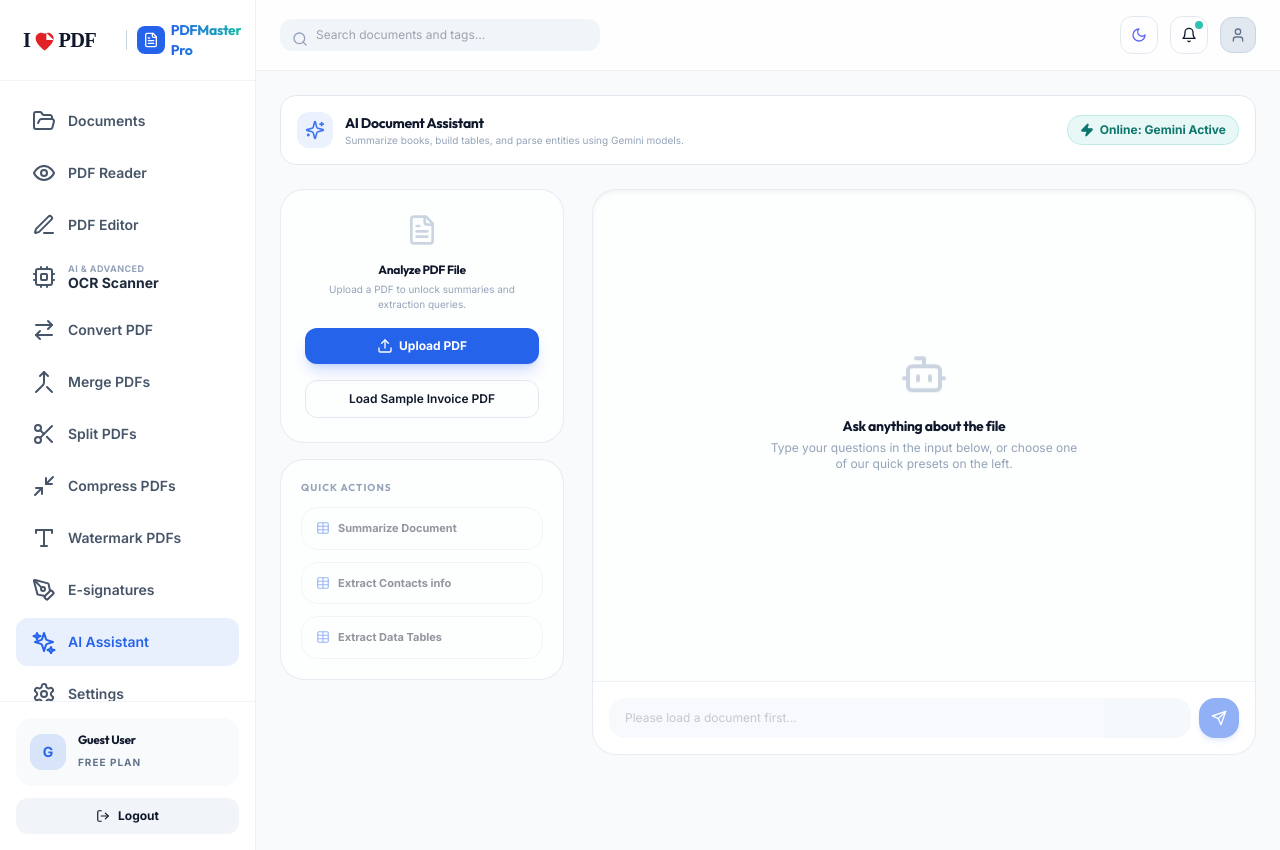
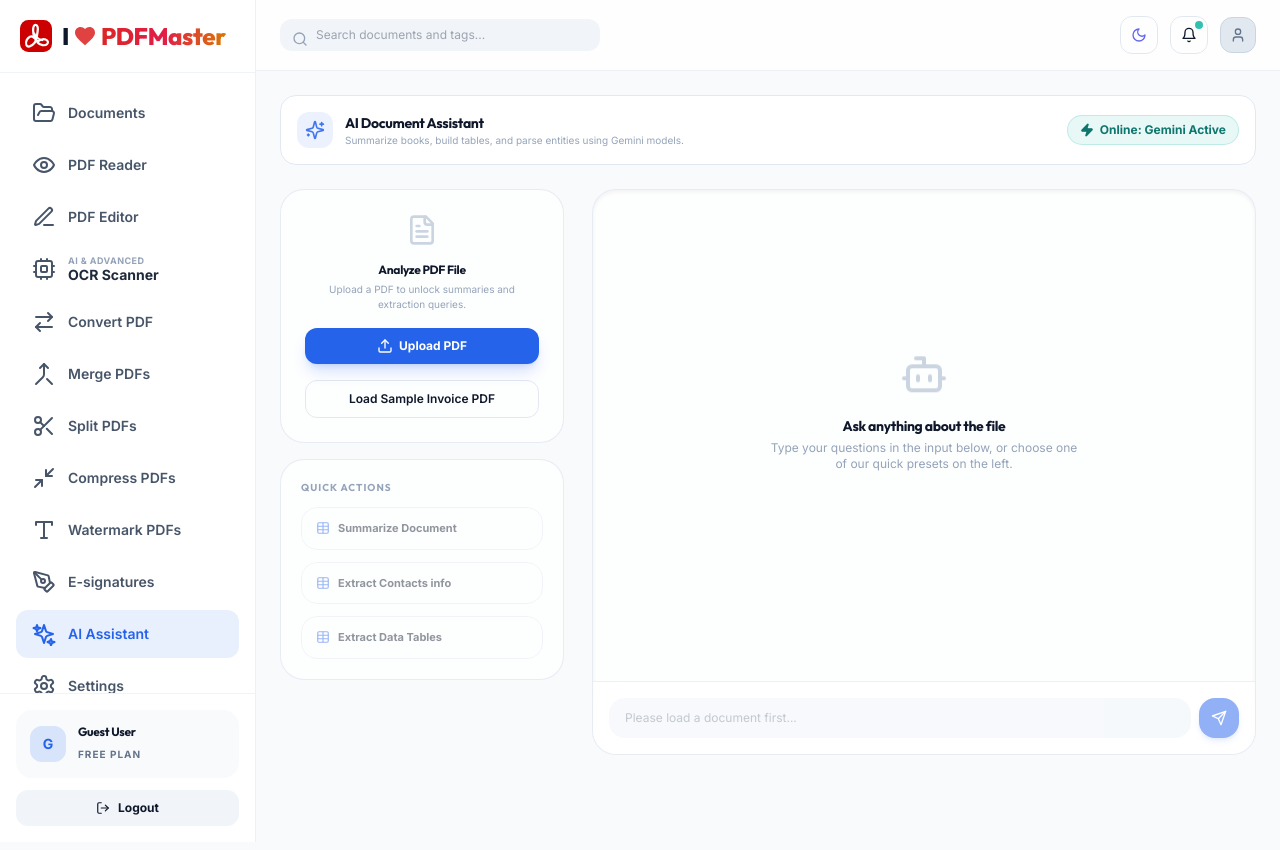
Before and after one commit to vinaykumar25121995/pdfmaster_pro, a Next.js app in the folder frontend/: page /dashboard/ai in a window 1280 px wide. Built offline with nearby package versions, Linux system fonts and the light colour scheme.

Commit message:
Update brand logo to red squircle ribbon badge with I ❤️ PDFMaster typography, set 20 free uses on daily basis, and make PDF Reading always 100% free

```diff
--- a/frontend/src/app/dashboard/layout.tsx
+++ b/frontend/src/app/dashboard/layout.tsx
@@ -35,8 +35,22 @@
 
   useEffect(() => {
     const hasToken = localStorage.getItem('token');
+    // PDF Reading is always 100% free and unlimited
+    if (pathname && pathname.startsWith('/dashboard/reader')) {
+      setShowLoginModal(false);
+      return;
+    }
     if (!hasToken) {
-      const currentCount = parseInt(localStorage.getItem('pdfmaster_usage_count') || '0', 10) + 1;
+      const todayStr = new Date().toISOString().slice(0, 10);
+      const storedDate = localStorage.getItem('pdfmaster_usage_date');
+      let currentCount = 0;
+      if (storedDate === todayStr) {
+        currentCount = parseInt(localStorage.getItem('pdfmaster_usage_count') || '0', 10) + 1;
+      } else {
+        // New day! Reset counter daily
+        currentCount = 1;
+        localStorage.setItem('pdfmaster_usage_date', todayStr);
+      }
       localStorage.setItem('pdfmaster_usage_count', currentCount.toString());
       setUsageCount(currentCount);
       if (currentCount > 20) {
@@ -86,20 +100,9 @@
         <div>
           {/* Logo Brand */}
           <div className="p-5 flex items-center justify-between border-b border-slate-200/50 dark:border-slate-800/50">
-            <div className="flex items-center space-x-2.5">
-              <Link href="/" title="Home Page" className="hover:opacity-85 transition-opacity">
-                <ILovePdfLogo className="h-6" />
-              </Link>
-              <div className="w-px h-5 bg-slate-300 dark:bg-slate-700"></div>
-              <Link href="/" className="flex items-center space-x-1.5 hover:opacity-85 transition-opacity" title="Home Page">
-                <div className="bg-primary p-1.5 rounded-lg text-white">
-                  <FileText className="h-4 w-4" />
-                </div>
-                <span className="font-display font-bold text-sm tracking-tight bg-gradient-to-r from-primary to-accent bg-clip-text text-transparent">
-                  PDFMaster Pro
-                </span>
-              </Link>
-            </div>
+            <Link href="/" title="Home Page" className="hover:opacity-90 transition-opacity">
+              <ILovePdfLogo className="h-8 w-8" />
+            </Link>
             <button
               onClick={() => setSidebarOpen(false)}
               className="p-1 rounded-lg hover:bg-slate-100 dark:hover:bg-slate-800 lg:hidden"
@@ -284,10 +287,14 @@
               <User className="h-8 w-8" />
             </div>
             <h3 className="text-xl font-display font-bold text-slate-900 dark:text-white">
-              Free Guest Access Limit Reached
+              Daily Guest Limit Reached
             </h3>
             <p className="text-sm text-slate-600 dark:text-slate-400">
-              You have used PDFMaster Pro <span className="font-bold text-primary">20 times</span> for free on this device! To continue enjoying unlimited access to all professional tools, please log in or create a free account.
+              You have used your <span className="font-bold text-primary">20 free daily tool actions</span> for today on this device! Resets daily at midnight.
+              <br /><br />
+              <span className="text-xs font-semibold text-emerald-600 dark:text-emerald-400">
+                ✨ Note: PDF Reading is always 100% FREE and unlimited every day!
+              </span>
             </p>
             <div className="pt-2 flex flex-col gap-2">
               <Link
--- a/frontend/src/app/page.tsx
+++ b/frontend/src/app/page.tsx
@@ -218,18 +218,9 @@
 
       {/* Navigation Bar */}
       <nav className="sticky top-0 z-50 glass-panel backdrop-blur-md px-6 py-4 flex items-center justify-between">
-        <div className="flex items-center space-x-4">
-          <Link href="/" className="hover:opacity-85 transition-opacity cursor-pointer" title="Go to Home Page">
-            <ILovePdfLogo className="h-8" />
-          </Link>
-          <div className="w-px h-6 bg-slate-300 dark:bg-slate-700"></div>
-          <Link href="/" className="flex items-center space-x-2 hover:opacity-85 transition-opacity cursor-pointer" title="Go to Home Page">
-            <div className="bg-primary p-2 rounded-xl text-white">
-              <FileText className="h-6 w-6" />
-            </div>
-            <span className="font-display font-bold text-xl tracking-tight bg-gradient-to-r from-primary to-accent bg-clip-text text-transparent">
-              PDFMaster Pro
-            </span>
+        <div className="flex items-center">
+          <Link href="/" className="hover:opacity-90 transition-opacity cursor-pointer" title="Go to Home Page">
+            <ILovePdfLogo className="h-10 w-10" />
           </Link>
         </div>
 
--- a/frontend/src/components/ILovePdfLogo.tsx
+++ b/frontend/src/components/ILovePdfLogo.tsx
@@ -1,15 +1,38 @@
 import React from 'react';
 
-export function ILovePdfLogo({ className = "h-8" }: { className?: string }) {
+export function ILovePdfLogo({ className = "h-9" }: { className?: string }) {
   return (
-    <svg viewBox="0 0 160 40" className={className} fill="none" xmlns="http://www.w3.org/2000/svg">
-      <text x="5" y="32" fontFamily="serif" fontSize="34" fontWeight="900" fill="currentColor">I</text>
-      <g transform="translate(26, 8)">
-        <path d="M15,29.5 C15,29.5 0,18.5 0,9.5 C0,4.2 4.2,0 9.5,0 C12.5,0 15,1.5 15,1.5 C15,1.5 17.5,0 20.5,0 C25.8,0 30,4.2 30,9.5 C30,18.5 15,29.5 15,29.5 Z" fill="#e22127"/>
-        <path d="M18,0 L30,12 L18,12 Z" fill="white" className="dark:hidden" />
-        <path d="M18,0 L30,12 L18,12 Z" fill="#1e293b" className="hidden dark:block" />
-      </g>
-      <text x="64" y="32" fontFamily="serif" fontSize="34" fontWeight="900" fill="currentColor" letterSpacing="-1">PDF</text>
-    </svg>
+    <div className="flex items-center space-x-2.5 select-none">
+      {/* Red Squircle Ribbon Icon matching user screenshot */}
+      <svg viewBox="0 0 100 100" className={className} fill="none" xmlns="http://www.w3.org/2000/svg">
+        <rect width="100" height="100" rx="26" fill="#CC0000" />
+        {/* Swooping white ribbon symbol */}
+        <path
+          d="M48.5 15C44 15 41 22 41 33C41 48 46 59 55 70C63 79 78 82 85 75C89 71 88 64 80 61C73 58 64 61 56 67C47 57 39 48 31 52C23 56 16 68 20 78C24 86 35 84 45 72C50 64 53 52 55 36C57 24 55 15 48.5 15Z"
+          stroke="white"
+          strokeWidth="7"
+          strokeLinecap="round"
+          strokeLinejoin="round"
+        />
+        <path
+          d="M45 42C48 52 57 60 70 63"
+          stroke="white"
+          strokeWidth="6"
+          strokeLinecap="round"
+        />
+      </svg>
+
+      {/* I ❤️ PDFMaster typography */}
+      <div className="flex items-center space-x-1 font-display font-black tracking-tight">
+        <span className="text-xl md:text-2xl text-slate-900 dark:text-white">I</span>
+        {/* Heart Symbol ❤️ */}
+        <svg viewBox="0 0 24 24" className="w-5 h-5 md:w-6 md:h-6 text-red-600 fill-red-600 animate-pulse-slow" xmlns="http://www.w3.org/2000/svg">
+          <path d="M12 21.35l-1.45-1.32C5.4 15.36 2 12.28 2 8.5 2 5.42 4.42 3 7.5 3c1.74 0 3.41.81 4.5 2.09C13.09 3.81 14.76 3 16.5 3 19.58 3 22 5.42 22 8.5c0 3.78-3.4 6.86-8.55 11.54L12 21.35z"/>
+        </svg>
+        <span className="text-xl md:text-2xl font-black bg-gradient-to-r from-red-600 via-rose-600 to-amber-600 bg-clip-text text-transparent">
+          PDFMaster
+        </span>
+      </div>
+    </div>
   );
 }
```
Also changed, not shown: 1 other file (tests, documents, lock files or other folders).
